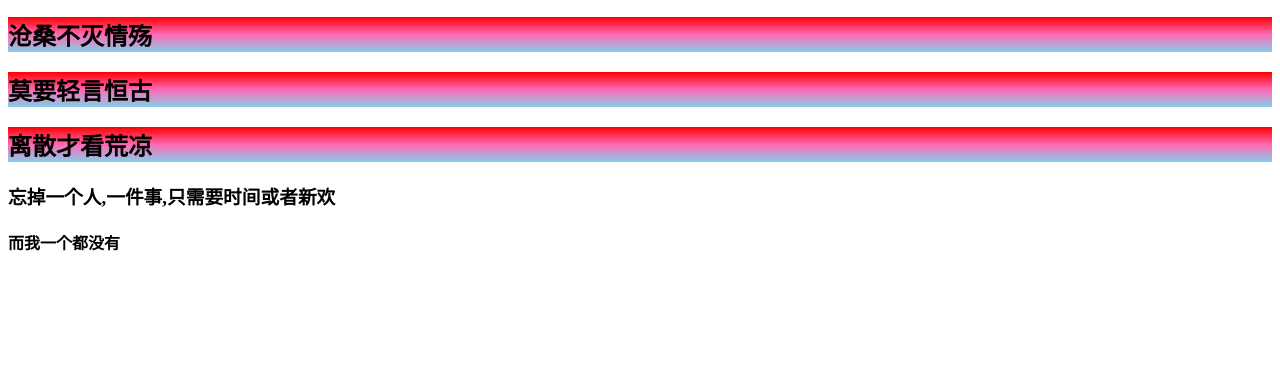
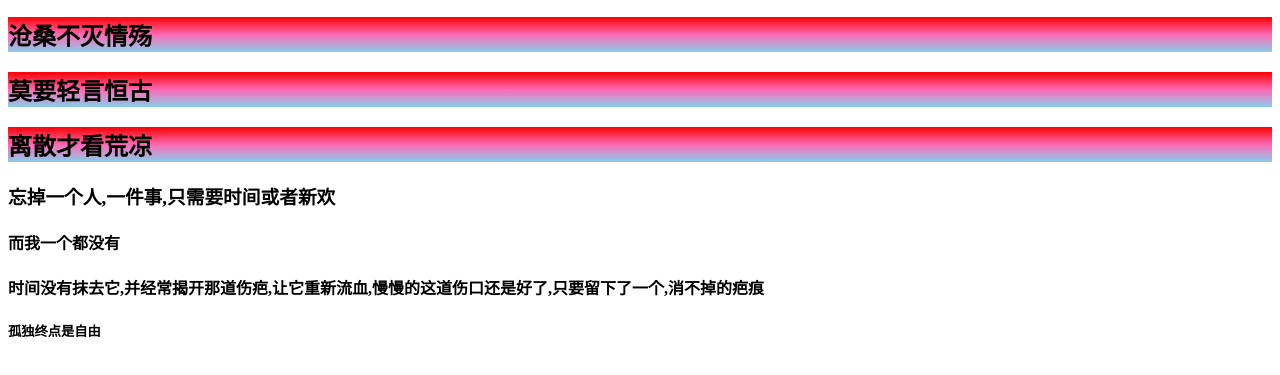
Before and after one commit to besttoto/besttoto.github.io, a plain HTML site: page index.html in a window 1280 px wide. Shown: the part 127-502 px from the top of the page. Drawn offline with Linux system fonts and the light colour scheme.

Commit message:
第四次提交

```diff
--- a/index.html
+++ b/index.html
@@ -21,6 +21,8 @@
     <h2>离散才看荒凉</h2>
     <h3>忘掉一个人,一件事,只需要时间或者新欢</h3>
     <h4>而我一个都没有</h4>
+    <h4>时间没有抹去它,并经常揭开那道伤疤,让它重新流血,慢慢的这道伤口还是好了,只要留下了一个,消不掉的疤痕</h4>
+    <h5>孤独终点是自由</h5>
 </body>
 
 </html>
```
